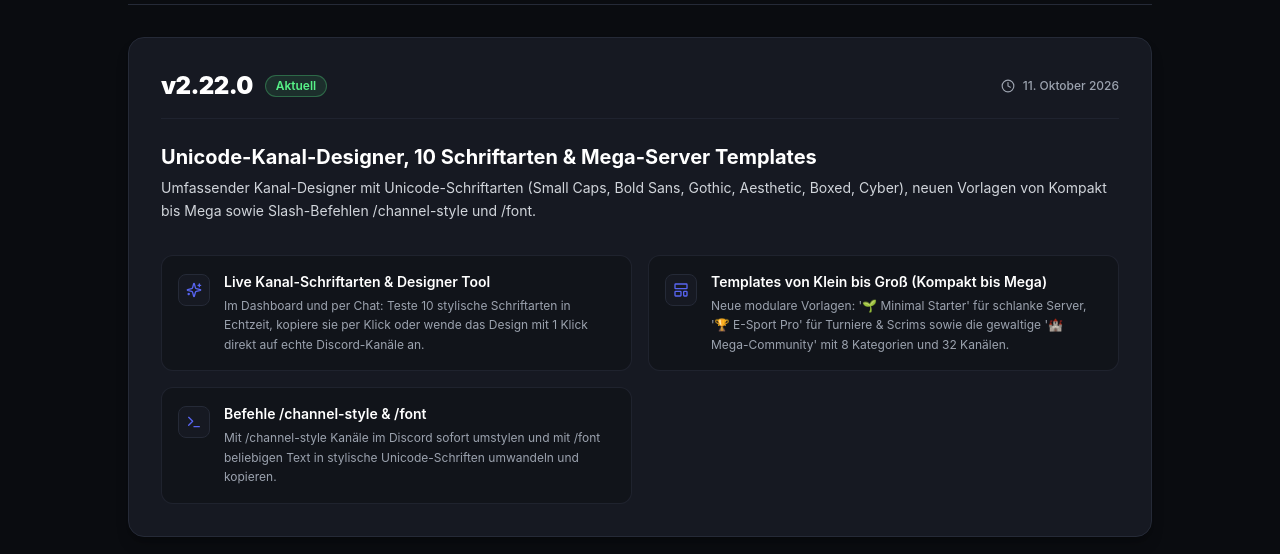
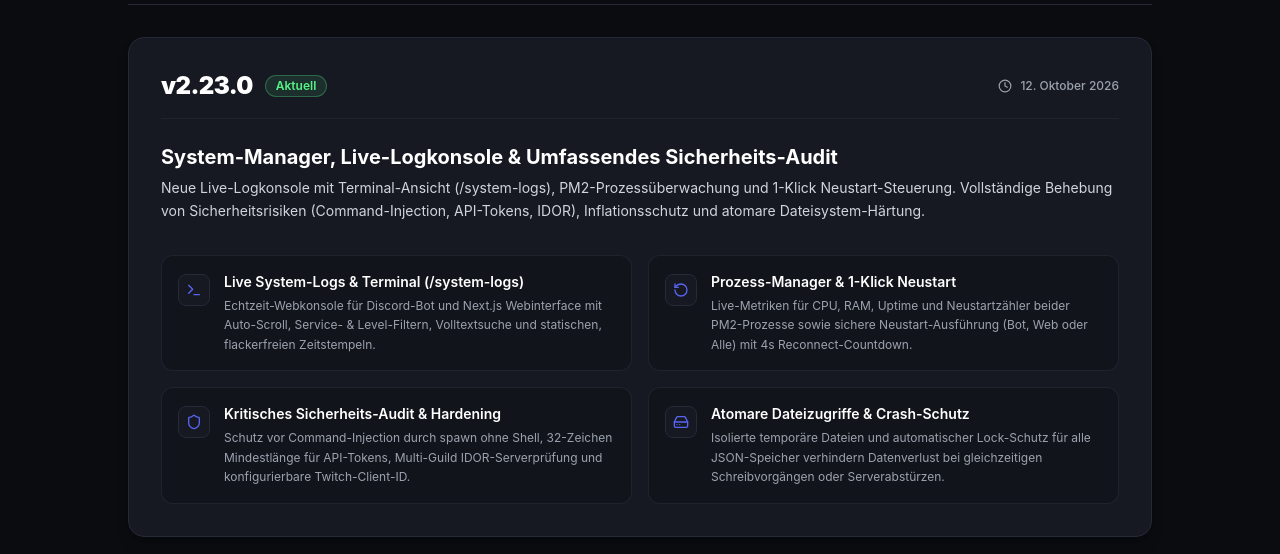
Before and after one commit to BroGamerYT/GLGBot, a Next.js app in the folder web/: page /changelog in a window 1280 px wide. Shown: the part 203-757 px from the top of the page. Built offline with nearby package versions, Linux system fonts and the light colour scheme; no server answers.

Commit message:
docs(changelog): update changelogs to v2.23.0 with system manager and security audit

```diff
--- a/package.json
+++ b/package.json
@@ -1,6 +1,6 @@
 {
   "name": "glgbot",
-  "version": "2.21.0",
+  "version": "2.23.0",
   "description": "Discord-Bot (TypeScript, discord.js v14) mit Web-Dashboard: VoiceMaster, Live-Streamer, Level, Moderation, Tickets, Free-Games & Game-News",
   "main": "dist/index.js",
   "type": "commonjs",
--- a/web/package.json
+++ b/web/package.json
@@ -1,6 +1,6 @@
 {
   "name": "glgbot-dashboard",
-  "version": "2.21.0",
+  "version": "2.23.0",
   "private": true,
   "scripts": {
     "dev": "next dev -p 3000",
--- a/web/src/app/changelog/page.tsx
+++ b/web/src/app/changelog/page.tsx
@@ -31,6 +31,9 @@ import {
   LayoutTemplate,
   Award,
   Image as ImageIcon,
+  Cpu,
+  RotateCcw,
+  HardDrive,
 } from "lucide-react";
 
 export const metadata = {
@@ -54,10 +57,40 @@ interface Release {
 
 const RELEASES: Release[] = [
   {
+    version: "v2.23.0",
+    date: "12. Oktober 2026",
+    badge: "Aktuell",
+    badgeColor: "bg-discord-green/10 text-discord-green border-discord-green/30",
+    title: "System-Manager, Live-Logkonsole & Umfassendes Sicherheits-Audit",
+    description: "Neue Live-Logkonsole mit Terminal-Ansicht (/system-logs), PM2-Prozessüberwachung und 1-Klick Neustart-Steuerung. Vollständige Behebung von Sicherheitsrisiken (Command-Injection, API-Tokens, IDOR), Inflationsschutz und atomare Dateisystem-Härtung.",
+    highlights: [
+      {
+        icon: Terminal,
+        title: "Live System-Logs & Terminal (/system-logs)",
+        description: "Echtzeit-Webkonsole für Discord-Bot und Next.js Webinterface mit Auto-Scroll, Service- & Level-Filtern, Volltextsuche und statischen, flackerfreien Zeitstempeln.",
+      },
+      {
+        icon: RotateCcw,
+        title: "Prozess-Manager & 1-Klick Neustart",
+        description: "Live-Metriken für CPU, RAM, Uptime und Neustartzähler beider PM2-Prozesse sowie sichere Neustart-Ausführung (Bot, Web oder Alle) mit 4s Reconnect-Countdown.",
+      },
+      {
+        icon: Shield,
+        title: "Kritisches Sicherheits-Audit & Hardening",
+        description: "Schutz vor Command-Injection durch spawn ohne Shell, 32-Zeichen Mindestlänge für API-Tokens, Multi-Guild IDOR-Serverprüfung und konfigurierbare Twitch-Client-ID.",
+      },
+      {
+        icon: HardDrive,
+        title: "Atomare Dateizugriffe & Crash-Schutz",
+        description: "Isolierte temporäre Dateien und automatischer Lock-Schutz für alle JSON-Speicher verhindern Datenverlust bei gleichzeitigen Schreibvorgängen oder Serverabstürzen.",
+      },
+    ],
+  },
+  {
     version: "v2.22.0",
     date: "11. Oktober 2026",
-    badge: "Aktuell",
-    badgeColor: "bg-discord-green/10 text-discord-green border-discord-green/30",
+    badge: "Feature-Update",
+    badgeColor: "bg-discord-blurple/10 text-discord-blurple border-discord-blurple/30",
     title: "Unicode-Kanal-Designer, 10 Schriftarten & Mega-Server Templates",
     description: "Umfassender Kanal-Designer mit Unicode-Schriftarten (Small Caps, Bold Sans, Gothic, Aesthetic, Boxed, Cyber), neuen Vorlagen von Kompakt bis Mega sowie Slash-Befehlen /channel-style und /font.",
     highlights: [
```
Also changed, not shown: 1 other file (tests, documents, lock files or other folders).
